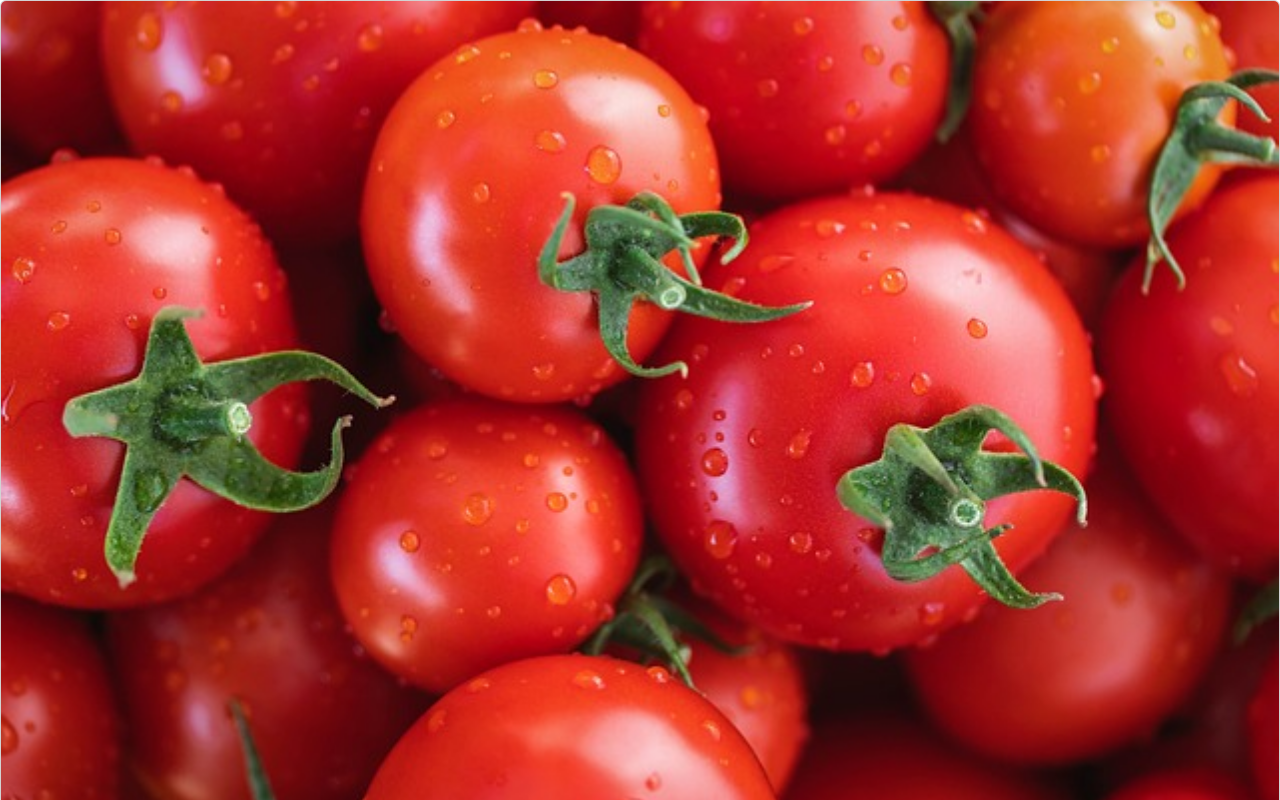
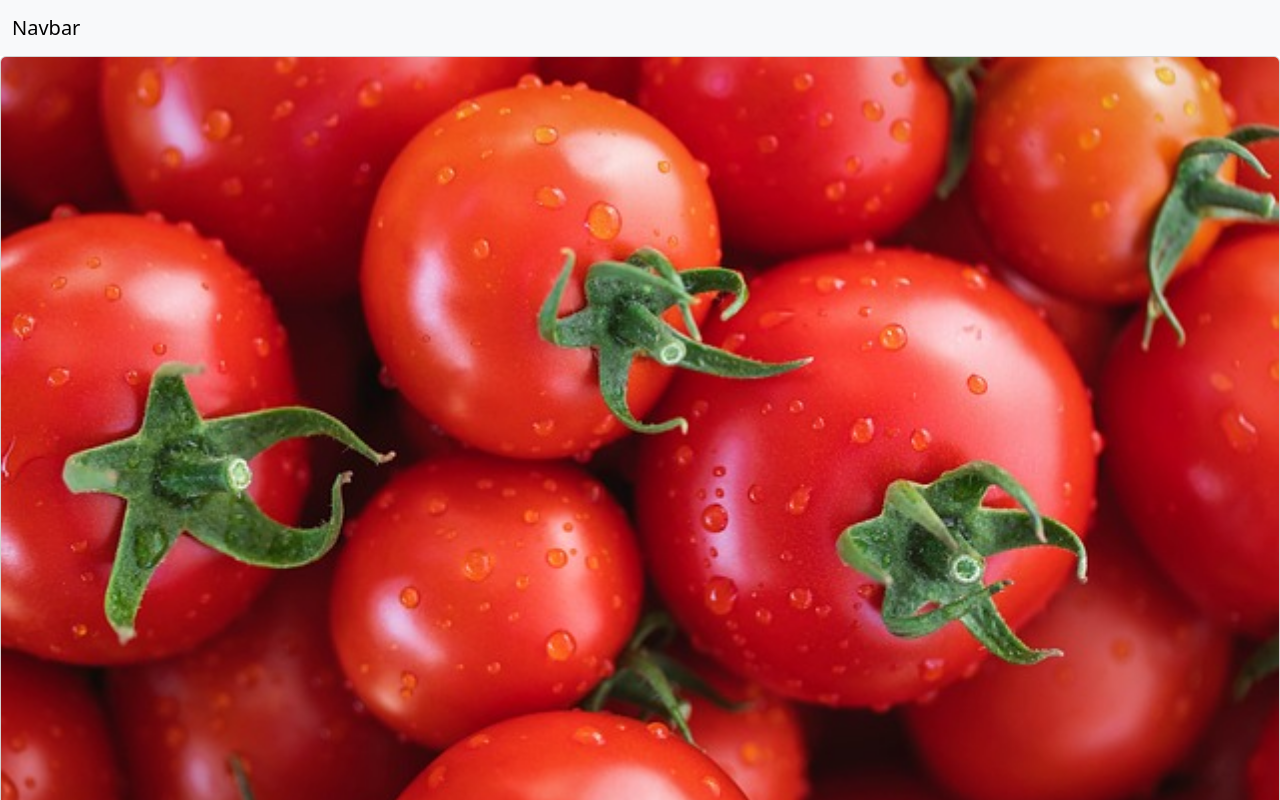
Before and after one commit to jasmin-raith/mein-online-shop, a React (Create React App) app: page / in a window 1280 px wide. Shown: the top 800 px of the page. Built offline with nearby package versions, Linux system fonts and the light colour scheme.

Commit message:
main component app created and the components navbar and product inserted there

```diff
--- /dev/null
+++ b/src/components/App.jsx
@@ -0,0 +1,15 @@
+import React, { Component } from 'react';
+import Navbar from "./navbar";
+import Product from "./product";
+
+class App extends Component {
+    state = {  }
+    render() {
+        return  <React.Fragment>
+                    <Navbar/>
+                    <Product/>
+                </React.Fragment>
+    }
+}
+
+export default App;
--- a/src/index.js
+++ b/src/index.js
@@ -1,7 +1,6 @@
 import React from "react"
 import ReactDom from "react-dom"
-import Navbar from "./components/navbar";
-import Product from "./components/product";
 import "bootstrap/dist/css/bootstrap.min.css"
+import App from "./components/App";
 
-ReactDom.render(<Product/>, document.getElementById("root"));
+ReactDom.render(<App/>, document.getElementById("root"));
```
